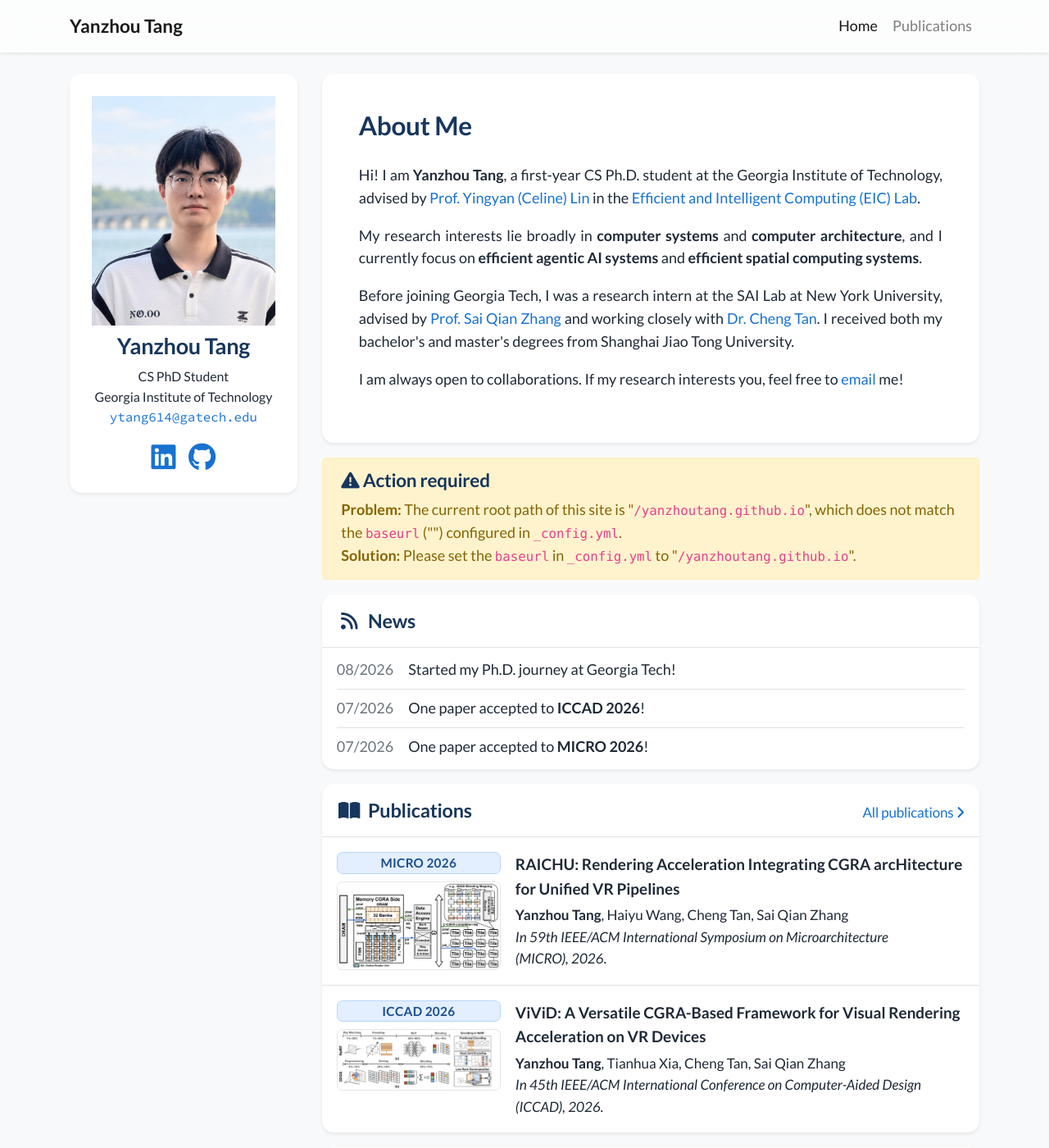
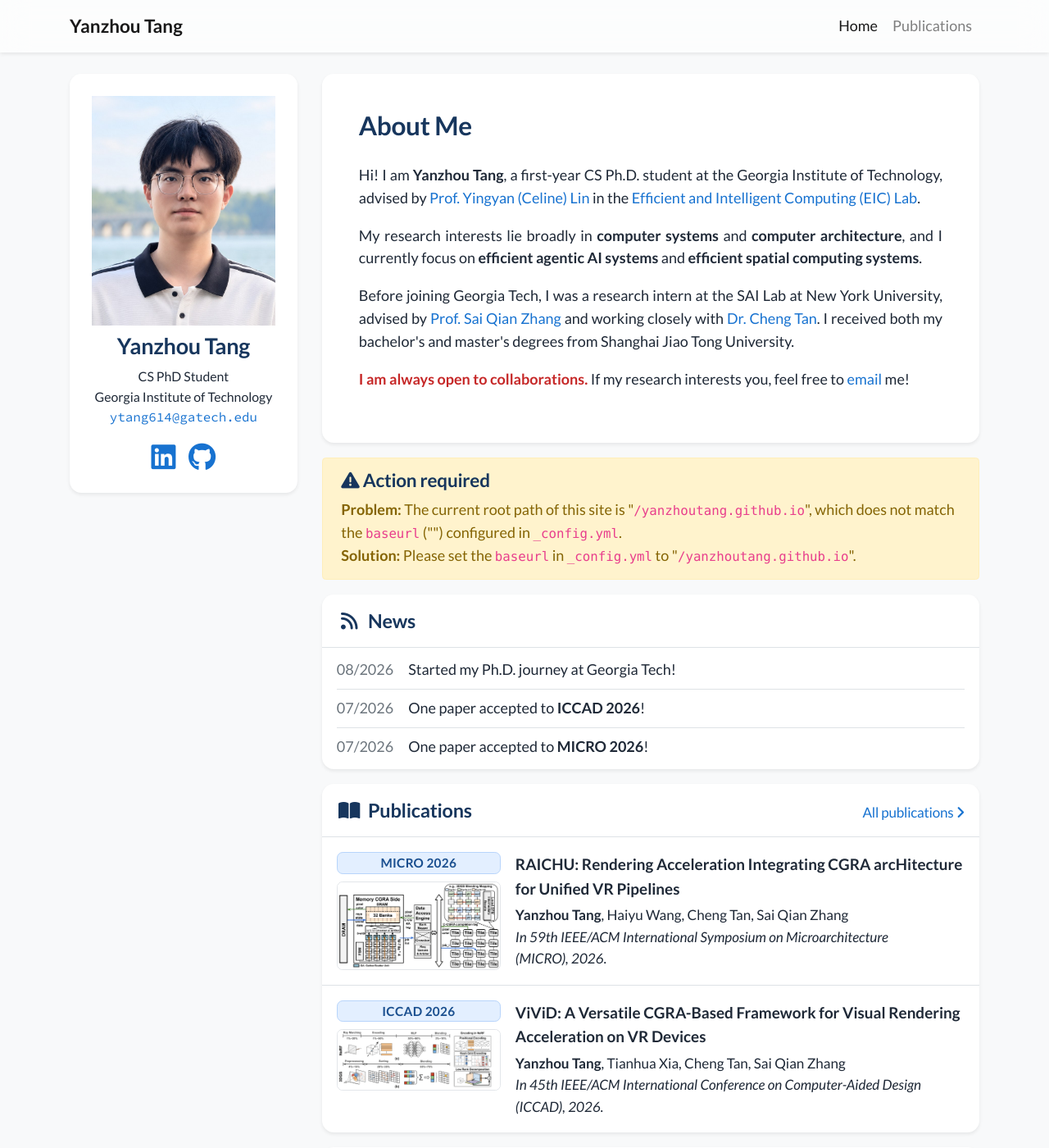
Before and after one commit to YanzhouTang/yanzhoutang.github.io, a Jekyll site: the page built from index.html, in a window 1280 px wide and 1400 px high. Shown: the whole window at 82% size. Built offline with Jekyll 4.4.1, drawn with Linux system fonts in a browser that asks for light colours; nearby versions of some CDN libraries; a style sheet for code colours, icons or effects is not loaded.

Commit message:
Tighter portrait crop; highlight the collaboration sentence in red

```diff
--- a/_data/profile.yml
+++ b/_data/profile.yml
@@ -40,7 +40,7 @@ short_bio: >-
     I received both my bachelor's and master's degrees from Shanghai Jiao Tong&nbsp;University.
   </p>
   <p>
-    I am always open to collaborations. If my research interests you, feel free to <a href="mailto:ytang614@gatech.edu">email</a>&nbsp;me!
+    <span class="bio-highlight">I am always open to collaborations.</span> If my research interests you, feel free to <a href="mailto:ytang614@gatech.edu">email</a>&nbsp;me!
   </p>
 
 portrait_url: /assets/images/photos/portrait.jpg   # 4:5 photo (phones show a round crop of it)
--- a/assets/css/global.css
+++ b/assets/css/global.css
@@ -430,3 +430,9 @@ a:hover {
 .svc-list li {
     padding: 0.1rem 0;
 }
+
+/* Emphasized phrase in About Me (e.g. the collaboration sentence) */
+.bio-highlight {
+    color: #c62828;
+    font-weight: 700;
+}
```
Also changed, not shown: assets/images/photos/portrait.jpg.
